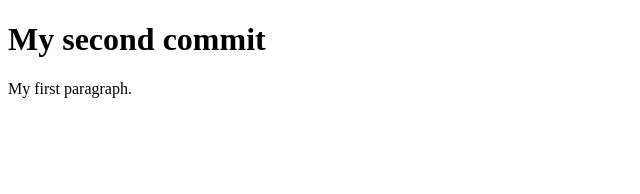
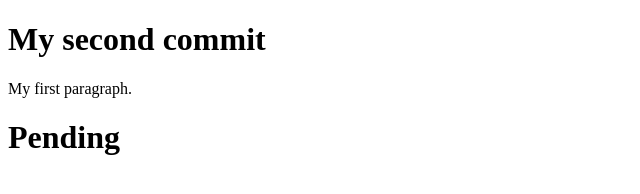
Before and after one commit to mallikarjunamannem/git-one, a plain HTML site: page index.html in a window 1280 px wide. Shown: the whole page, without its empty margins (0-640 px from the left). Drawn offline with Linux system fonts and the light colour scheme.

Commit message:
added h1

```diff
--- a/index.html
+++ b/index.html
@@ -4,6 +4,7 @@
 
 <h1>My second commit</h1>
 <p>My first paragraph.</p>
+<h1>Pending</h1>
 
 </body>
 </html>
```
